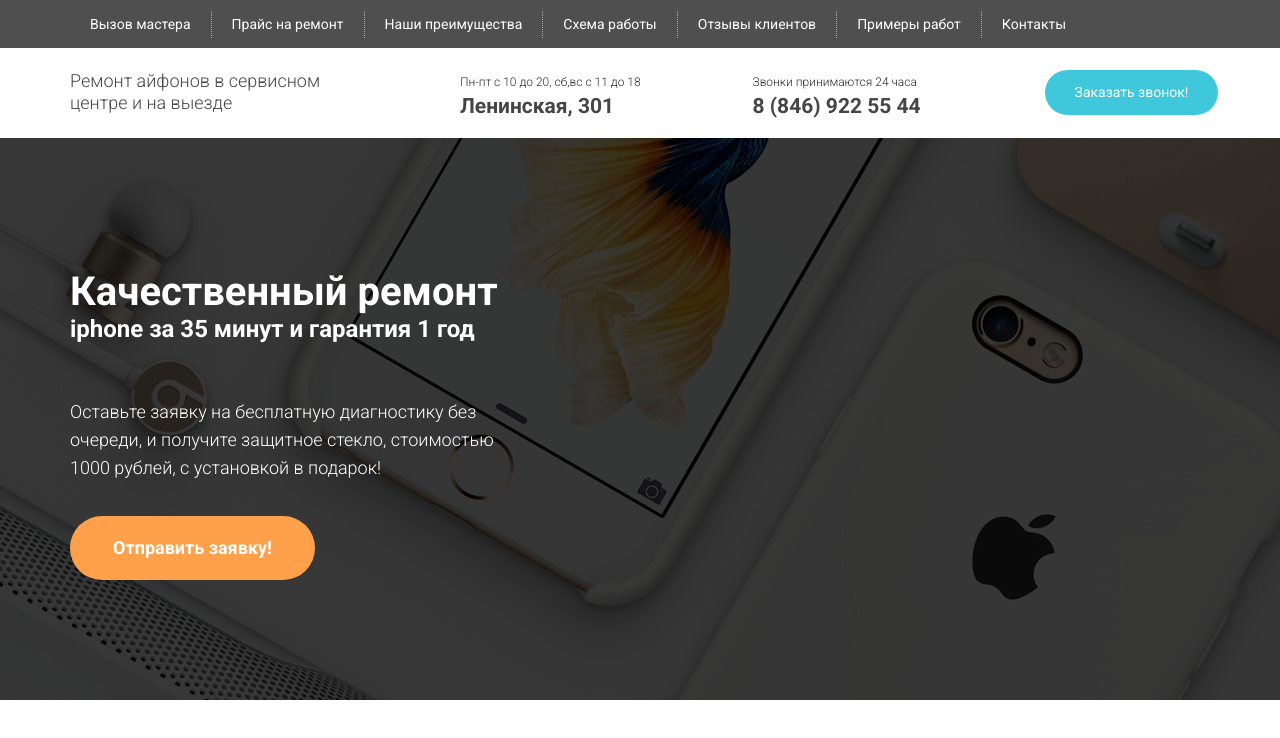
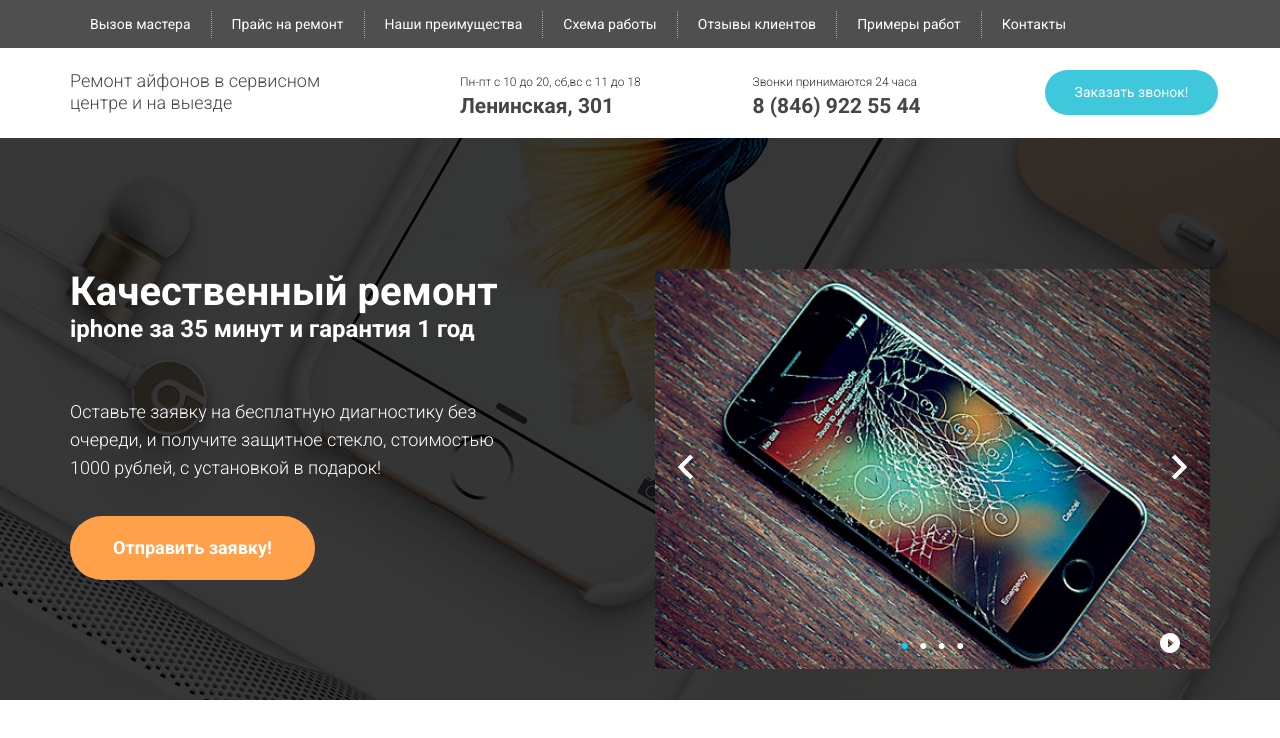
Before and after one commit to sympho-ru/react-intensive-first, a React (Create React App) app: page / in a window 1280 px wide. Shown: the top 738 px of the page. Built offline with nearby package versions, Linux system fonts and the light colour scheme.

Commit message:
Added slider

```diff
--- a/src/components/Header.js
+++ b/src/components/Header.js
@@ -3,8 +3,8 @@ import React, { Component } from 'react';
 import Grid from 'react-bootstrap/lib/Grid';
 import Row from 'react-bootstrap/lib/Row';
 import Col from 'react-bootstrap/lib/Col';
-import styled from 'styled-components'
-import MenuLink from './MenuLink'
+import styled from 'styled-components';
+import MenuLink from './MenuLink';
 
 const MenuList = styled.ul`
 	display: flex;
--- a/src/components/Main.js
+++ b/src/components/Main.js
@@ -3,7 +3,8 @@ import React, { Component } from 'react';
 import Grid from 'react-bootstrap/lib/Grid';
 import Row from 'react-bootstrap/lib/Row';
 import Col from 'react-bootstrap/lib/Col';
-import styled from 'styled-components'
+import styled from 'styled-components';
+import Slider from './Slider';
 
 const Title = styled.h1`
 	margin: 0;
@@ -45,10 +46,14 @@ class Main extends React.Component {
     		<Row>
 	    		<Col lg={5}>
 	    			<Title>Качественный ремонт <span>iphone за 35 минут и гарантия 1 год</span></Title>
-	    			<Offer>Оставьте заявку на бесплатную диагностику без очереди, и получите защитное стекло, стоимостью 1000 рублей, с установкой в подарок!</Offer>
+	    			<Offer>Оставьте заявку на бесплатную диагностику без
+	    			очереди, и получите защитное стекло, стоимостью
+	    			1000 рублей, с установкой в подарок!
+	    			</Offer>
 	    			<ButtonQuote>Отправить заявку!</ButtonQuote>
 	    		</Col>
-	    		<Col lg={6} lfOffset={1}>
+	    		<Col lg={6} lgOffset={1}>
+	    			<Slider />
 	    		</Col>
 	    	</Row>
     	</Grid>
--- a/src/components/Slider.js
+++ b/src/components/Slider.js
@@ -8,7 +8,159 @@ import Slide4 from '../img/slide4.png'
 class Slider extends Component {
 	constructor(props) {
 		super(props);
-
+		this.state = {
+			slides: [
+				{eachSlide: `url(${Slide1})`},
+				{eachSlide: `url(${Slide2})`},
+				{eachSlide: `url(${Slide3})`},
+				{eachSlide: `url(${Slide4})`}
+			],
+			autoplay: false,
+			active: 0,
+			max: 0
+		}
+		this.state.max = this.state.slides.length;
+		this.intervalBetweenSlides = this.intervalBetweenSlides.bind(this);
+		this.toggleAutoPlay = this.toggleAutoPlay.bind(this);
+		this.nextSlide = this.nextSlide.bind(this);
+		this.previousSlide = this.previousSlide.bind(this);
+	}
+	componentDidMount() {
+		this.interval = setInterval(()=>this.intervalBetweenSlides(), 3000);
+	}
+	componentWillUnmount() {
+		clearInterval(this.interval);
+	}
+	intervalBetweenSlides() {
+		if (this.state.autoplay) {
+			if (this.state.active === this.state.max - 1) {
+				this.state.active = 0;
+			} else {
+				this.state.active++;
+			}
+			this.setState({
+				active: this.state.active
+			})
+		}
+	}
+	toggleAutoPlay() {
+		console.log("Toggled AutoPlay");
+		this.setState({
+			autoplay: !this.state.autoplay
+		})
+	}
+	nextSlide() {
+		(this.state.active < this.state.max - 1) ?
+		this.setState({
+			active: this.state.active + 1
+		}) :
+		this.setState({
+			active: 0
+		})
+	}
+	previousSlide() {
+		(this.state.active > 0) ?
+		this.setState({
+			active: this.state.active - 1
+		}) :
+		this.setState({
+			active: this.state.max - 1
+		})
+	}
+	dots(index, event) {
+		this.setState({
+			active: index
+		})
+	}
+	isActive(value) {
+		return (this.state.active === value) ? 'active' : '';
+	}
+	setSliderStyles() {
+		const transition = this.state.active * - 100/this.state.slides.length;
+		return {
+			width: (this.state.slides.length * 100) + '%',
+			transform: `translateX(${transition}%)`
+		}
+	}
+	renderSlides() {
+		const transition = 100 / this.state.slides.length + '%';
+		return this.state.slides.map((item, index) => (
+				<div
+					className="each-slide"
+					key={index}
+					style={{backgroundImage: item.eachSlide, width: transition}}>
+				</div>
+			))
+	}
+	renderDots() {
+		return this.state.slides.map((item, index) => (
+				<li
+					className={this.isActive(index) + ' dots'}
+					key={index}
+					ref="dots"
+					onClick={this.dots.bind(this, index)}>
+					<a>&#9679;</a>
+				</li>
+			))
+	}
+	renderPlayStop() {
+		let playStop;
+		if (this.state.autoplay) {
+			playStop = <svg fill="#FFFFFF" height="24" viewBox="0 0 24 24" width="24">
+    					<path d="M0 0h24v24H0z" fill="none"></path>
+					    <path d="M12 2C6.48 2 2 6.48 2 12s4.48 10 10 10 10-4.48 10-10S17.52 2 12 2zm-1 14H9V8h2v8zm4 0h-2V8h2v8z"></path>
+						</svg>;
+		} else {
+			playStop = <svg fill="#FFFFFF" height="24" viewBox="0 0 24 24" width="24">
+					    <path d="M0 0h24v24H0z" fill="none"></path>
+					    <path d="M12 2C6.48 2 2 6.48 2 12s4.48 10 10 10 10-4.48 10-10S17.52 2 12 2zm-2 14.5v-9l6 4.5-6 4.5z"></path>
+						</svg>;
+		}
+		return playStop;
+	}
+	renderArrows() {
+		return (
+			<div>
+				<button
+					type="button"
+					className="arrows prev"
+					onClick={this.previousSlide}>
+					<svg fill="#FFFFFF" width="50" height="50" viewBox="0 0 24 24">
+					    <path d="M15.41 7.41L14 6l-6 6 6 6 1.41-1.41L10.83 12z"></path>
+					    <path d="M0 0h24v24H0z" fill="none"></path>
+					</svg>
+				</button>
+				<button
+					type="button"
+					className="arrows next"
+					onClick={this.nextSlide}>
+					<svg fill="#FFFFFF" height="50" viewBox="0 0 24 24" width="50">
+					    <path d="M10 6L8.59 7.41 13.17 12l-4.58 4.59L10 18l6-6z"></path>
+					    <path d="M0 0h24v24H0z" fill="none"></path>
+					</svg>
+				</button>
+			</div>
+			)
+	}
+	render() {
+		return (
+				<div className="slider">
+					<div
+						className="wrapper"
+						style={this.setSliderStyles()}>
+						{this.renderSlides()}
+					</div>
+					{this.renderArrows()}
+					<ul className="dots-container">
+						{this.renderDots()}
+					</ul>
+					<a
+						className="toggle-play"
+						onClick={this.toggleAutoPlay}>
+						{this.renderPlayStop()}
+					</a>
+				</div>
+			)
 	}
 }
 
```
